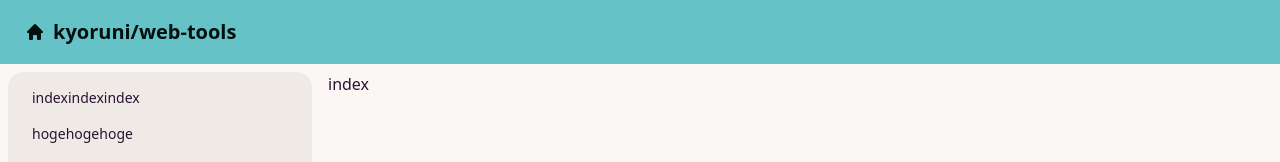
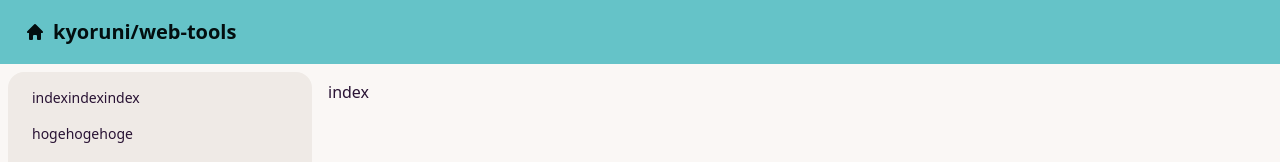
Before and after one commit to kyoruni/web-tools, a Nuxt app: page / in a window 1280 px wide. Shown: the top 162 px of the page. Built offline with nearby package versions, Linux system fonts and the light colour scheme.

Commit message:
:lipstick: 余白の調整

```diff
--- a/layouts/default.vue
+++ b/layouts/default.vue
@@ -5,7 +5,7 @@
     <div class="flex min-h-screen flex-col md:flex-row">
       <Menu class="w-full md:w-1/4" />
       <div class="content w-full md:w-3/4">
-        <div class="p-2">
+        <div class="p-2 pt-4">
           <slot />
         </div>
       </div>
```
